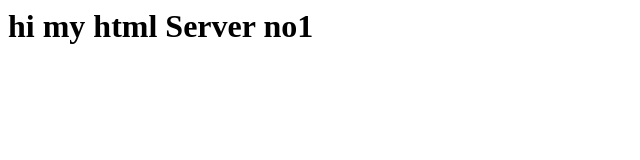
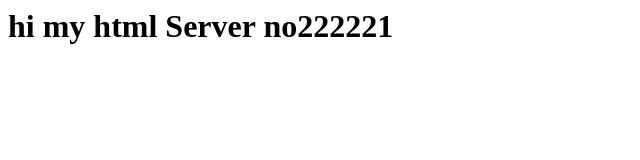
Before and after one commit to deepakpatilk/html, a plain HTML site: page index.html in a window 1280 px wide. Shown: the whole page, without its empty margins (0-640 px from the left). Drawn offline with Linux system fonts and the light colour scheme.

Commit message:
server 2

```diff
--- a/index.html
+++ b/index.html
@@ -1,2 +1,2 @@
-<h1>hi  my html Server no1
+<h1>hi  my html Server no222221
 </h1>
```
